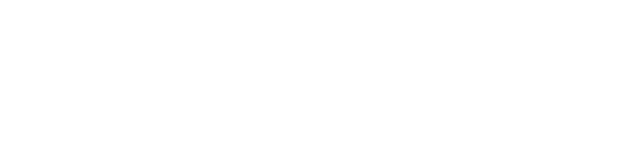
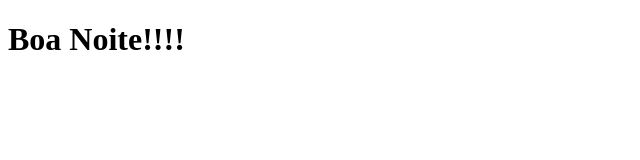
Before and after one commit to bebetofreitass/aulagit7, a plain HTML site: page index.html in a window 1280 px wide. Shown: the whole page, without its empty margins (0-640 px from the left). Drawn offline with Linux system fonts and the light colour scheme.

Commit message:
Add texto

```diff
--- a/index.html
+++ b/index.html
@@ -8,6 +8,6 @@
     </title>
 </head>
 <body>
-
+    <h1>Boa Noite!!!!</h1>
 </body>
 </html>
```
